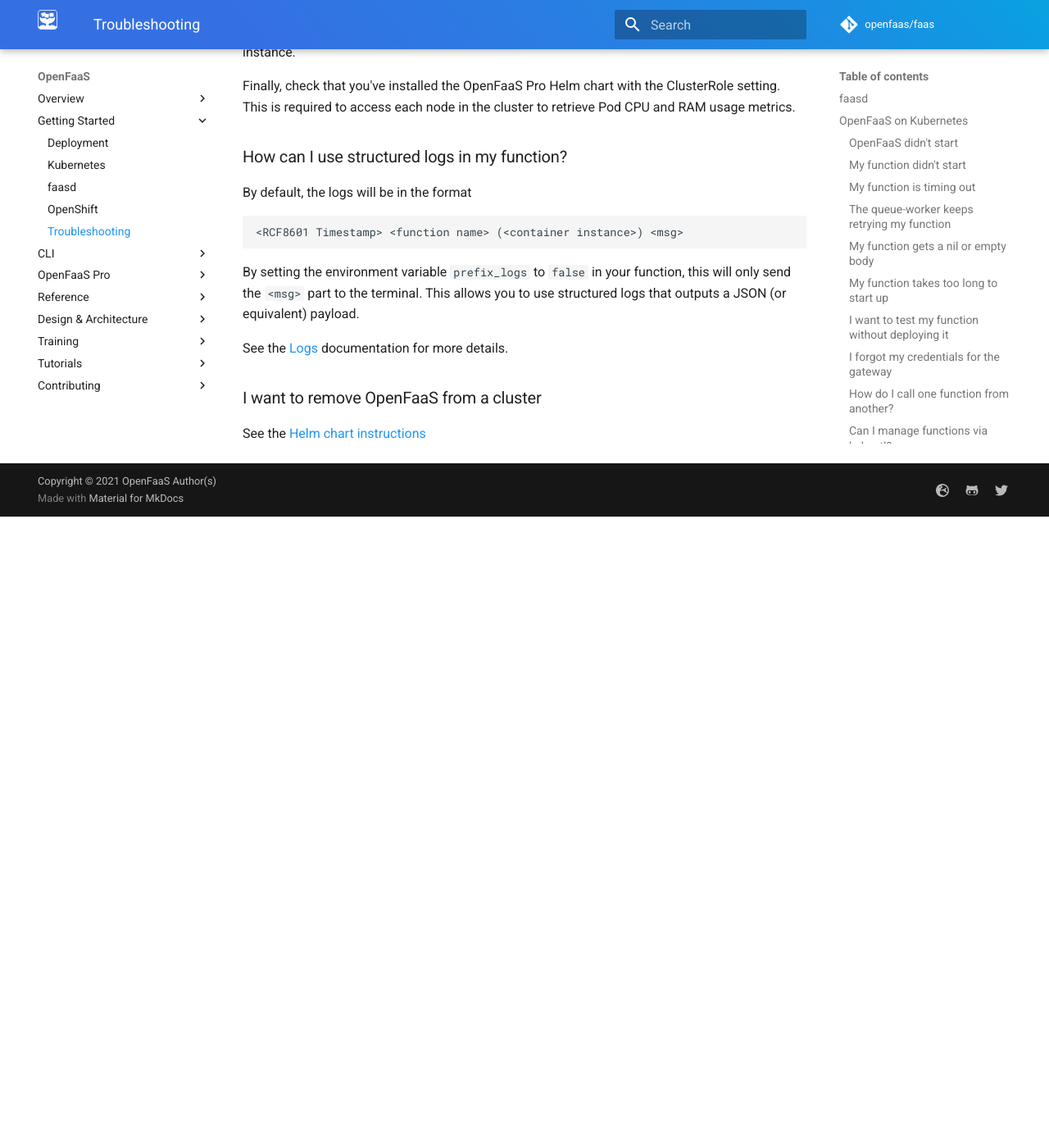
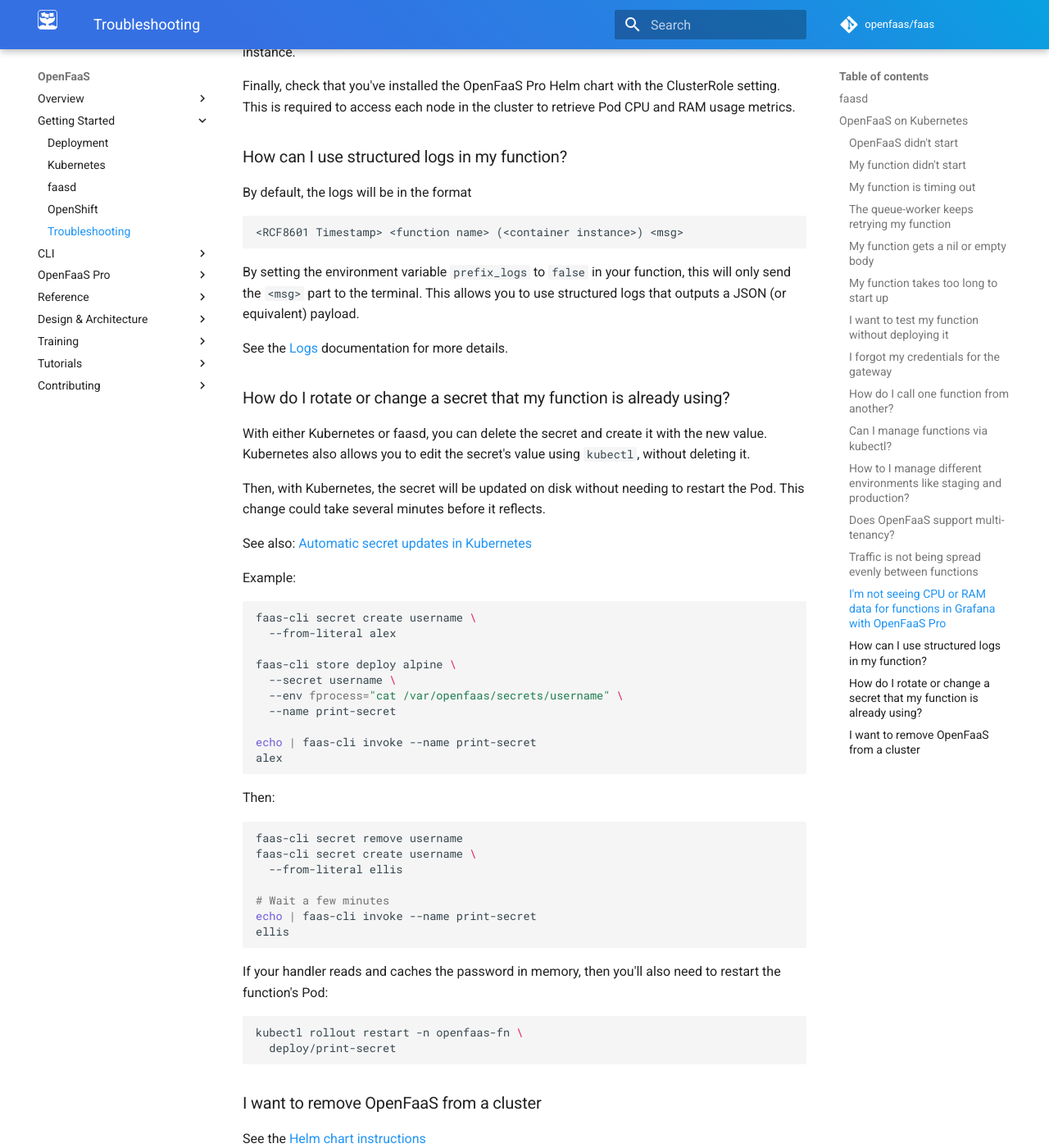
Before and after one commit to openfaas/docs, an MkDocs documentation site: the page built from docs/deployment/troubleshooting.md, in a window 1280 px wide and 1400 px high, scrolled down 5342 px. Shown: the whole window at 82% size. Built offline with MkDocs 1.6.1 and Material for MkDocs 9.7.7, drawn with Linux system fonts in a browser that asks for light colours; comment, search, counter and statistics services are not loaded; before the commit the page ends 5972 px from its top, so only the background shows below that.

Commit message:
Add secret rotation for functions
Signed-off-by: Alex Ellis (OpenFaaS Ltd) <alexellis2@gmail.com>

````diff
--- a/docs/deployment/troubleshooting.md
+++ b/docs/deployment/troubleshooting.md
@@ -225,6 +225,48 @@ By setting the environment variable `prefix_logs` to `false` in your function, t
 
 See the [Logs](https://docs.openfaas.com/cli/logs/#structured-logs) documentation for more details.
 
+### How do I rotate or change a secret that my function is already using?
+
+With either Kubernetes or faasd, you can delete the secret and create it with the new value. Kubernetes also allows you to edit the secret's value using `kubectl`, without deleting it.
+
+Then, with Kubernetes, the secret will be updated on disk without needing to restart the Pod. This change could take several minutes before it reflects.
+
+See also: [Automatic secret updates in Kubernetes](https://kubernetes.io/docs/concepts/configuration/secret/#mounted-secrets-are-updated-automatically)
+
+Example:
+
+```bash
+faas-cli secret create username \
+  --from-literal alex
+
+faas-cli store deploy alpine \
+  --secret username \
+  --env fprocess="cat /var/openfaas/secrets/username" \
+  --name print-secret
+
+echo | faas-cli invoke --name print-secret
+alex
+```
+
+Then:
+
+```bash
+faas-cli secret remove username
+faas-cli secret create username \
+  --from-literal ellis
+
+# Wait a few minutes
+echo | faas-cli invoke --name print-secret
+ellis
+```
+
+If your handler reads and caches the password in memory, then you'll also need to restart the function's Pod:
+
+```bash
+kubectl rollout restart -n openfaas-fn \
+  deploy/print-secret
+```
+
 ### I want to remove OpenFaaS from a cluster
 
 See the [Helm chart instructions](https://github.com/openfaas/faas-netes/tree/master/chart/openfaas)
````
